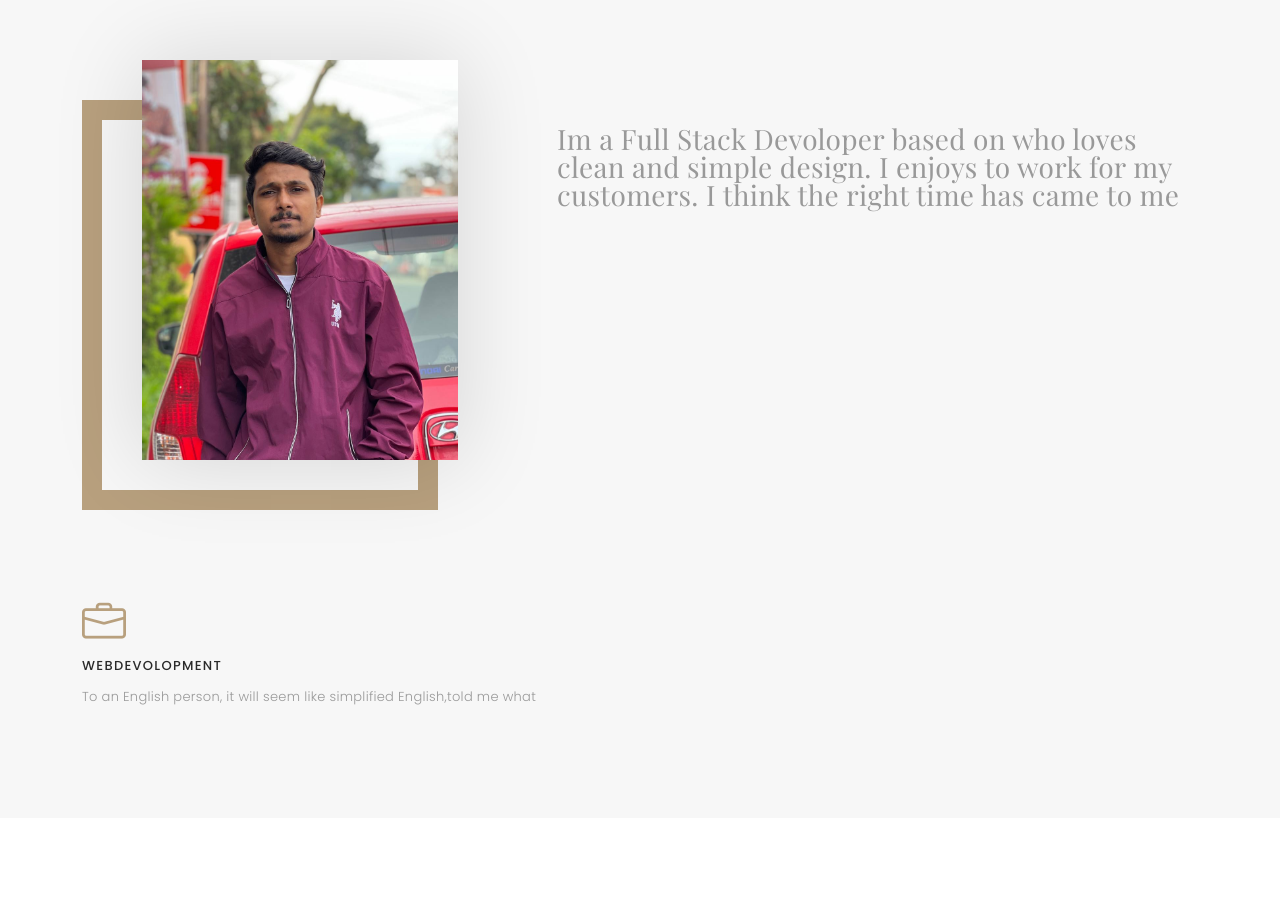
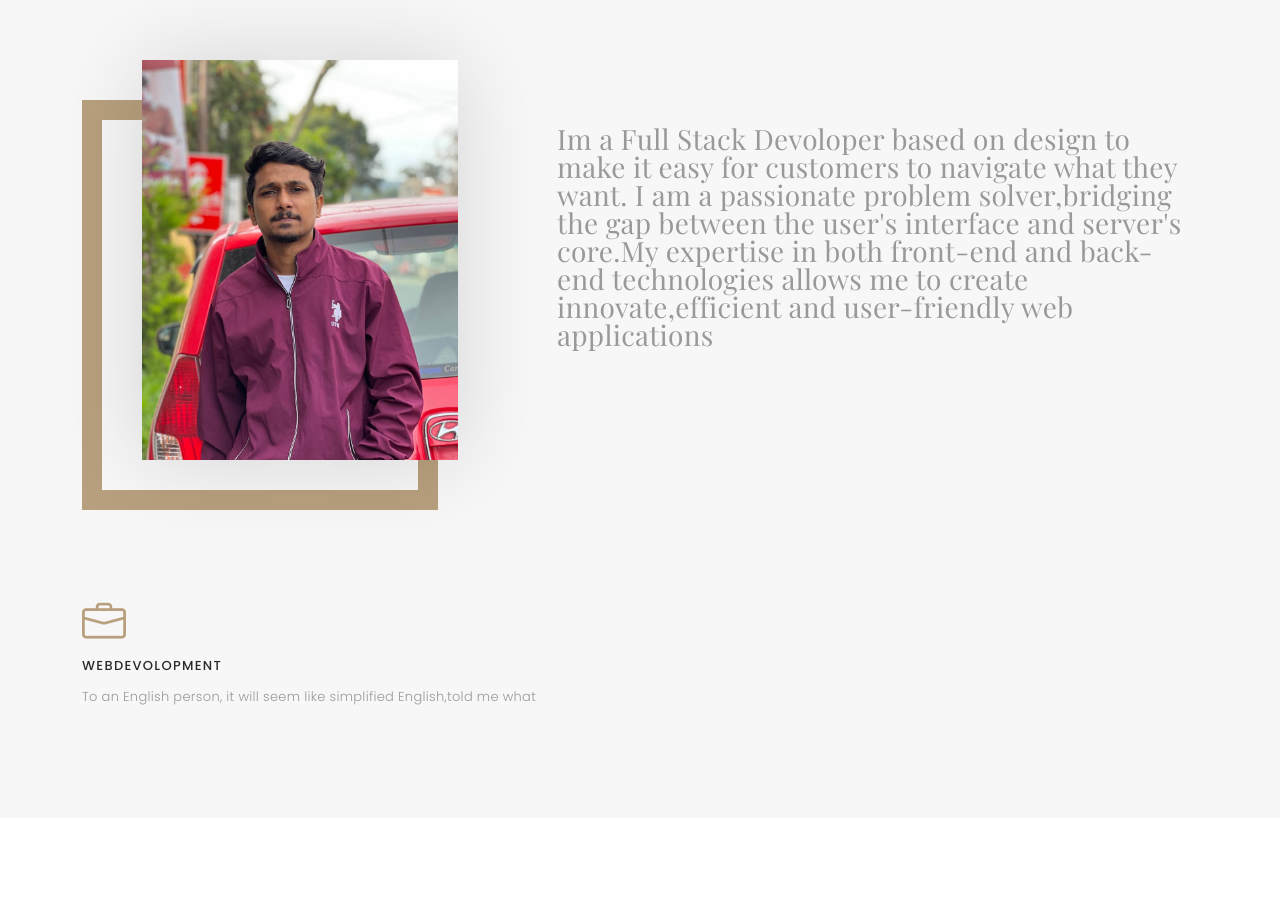
Before and after one commit to akash-vijayan71/Portfolio, a plain HTML site: page index.html in a window 1280 px wide. Shown: the part 820-1725 px from the top of the page. Drawn offline with nearby package versions, Linux system fonts and the light colour scheme; a script that the page names is missing; a web font is replaced by a local one.

Commit message:
Update index.html

```diff
--- a/index.html
+++ b/index.html
@@ -96,8 +96,11 @@
           <div class="col-lg-7">
             <div class="about-descr">
 
-              <p class="p-heading">Im a Full Stack Devoloper based on who loves clean and simple design. I enjoys to work for my customers.
-                I think the right time has came to me</p>
+              <p class="p-heading">Im a Full Stack Devoloper based on design to make it easy for customers to navigate what they want.
+                I am a passionate problem solver,bridging the gap between the user's interface and server's core.My expertise in both
+                front-end and back-end technologies allows me to create innovate,efficient and user-friendly web applications
+
+                </p>
 
             </div>
 
```
